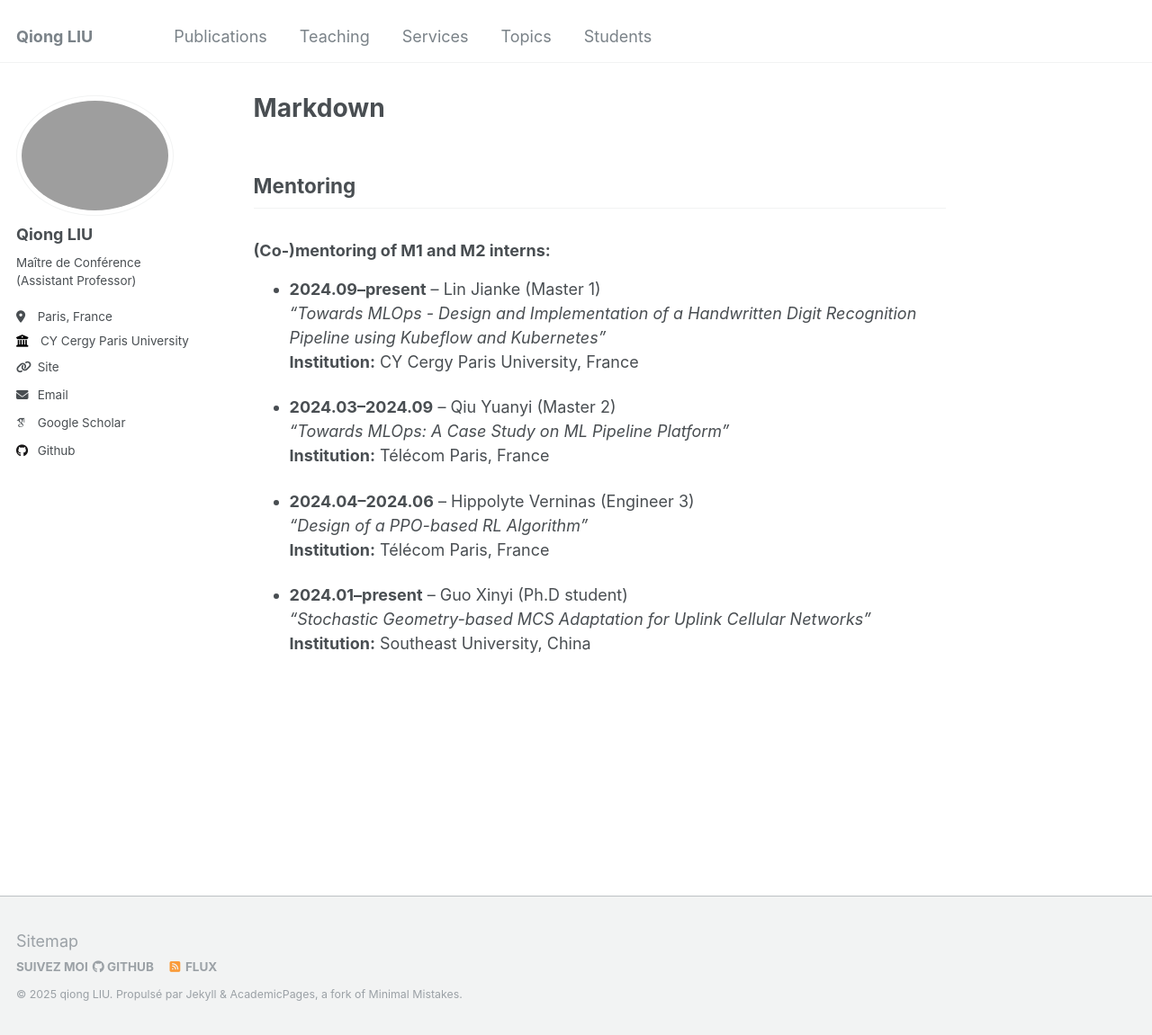
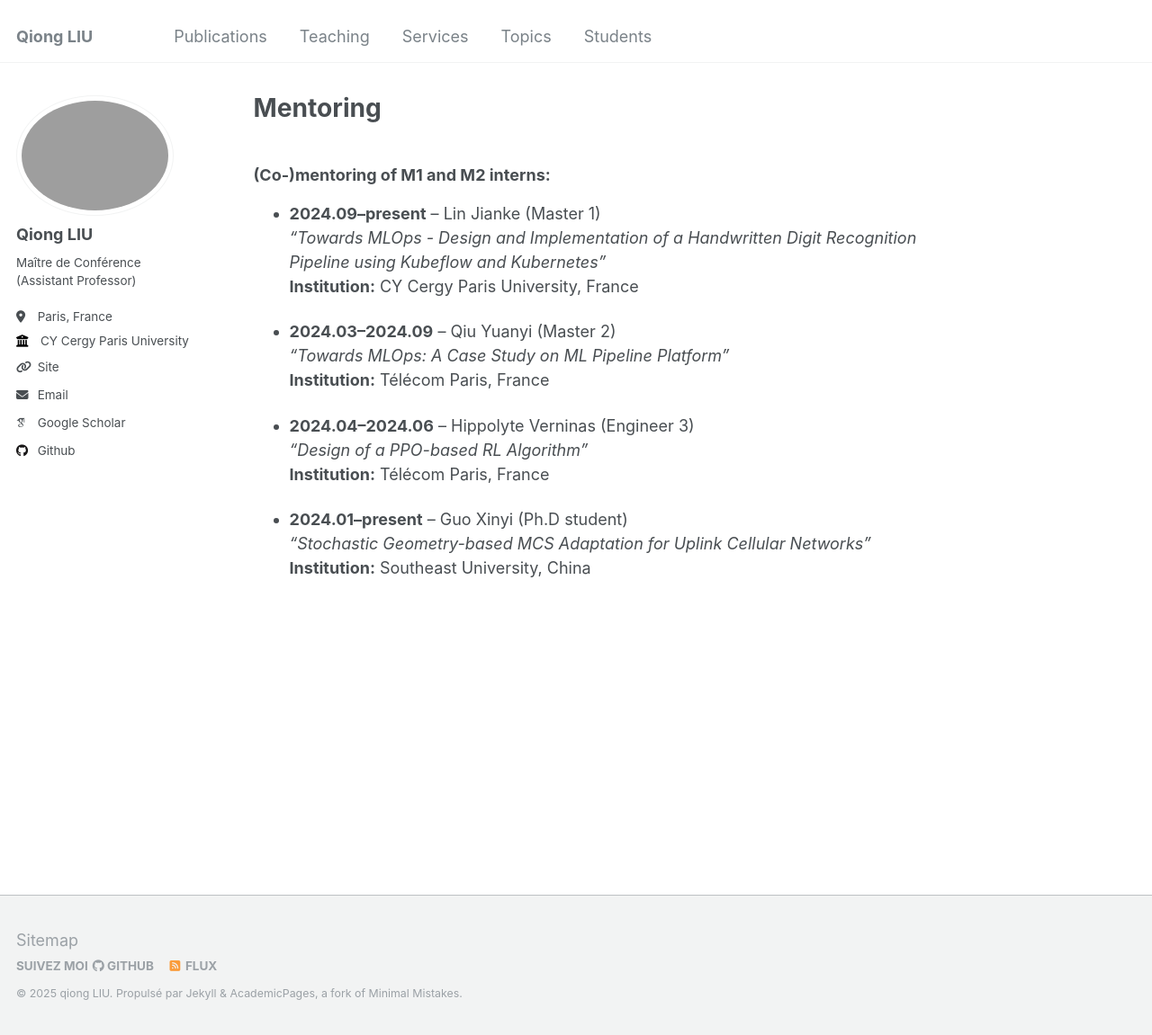
Before and after one commit to evesiphus/evesiphus.github.io, a Jekyll site: the page built from _pages/markdown.md, in a window 1280 px wide and 1151 px high. Shown: the whole window at 90% size. Built offline with Jekyll 4.4.1, drawn with Linux system fonts in a browser that asks for light colours; some web fonts are replaced.

Commit message:
Update markdown.md

```diff
--- a/_pages/markdown.md
+++ b/_pages/markdown.md
@@ -1,13 +1,12 @@
 ---
 permalink: /markdown/
-title: "Markdown"
+title: "Mentoring"
 author_profile: true
 redirect_from:
   - /md/
   - /markdown.html
 ---
 
-## Mentoring
 
 ### (Co-)mentoring of M1 and M2 interns:
 
```
